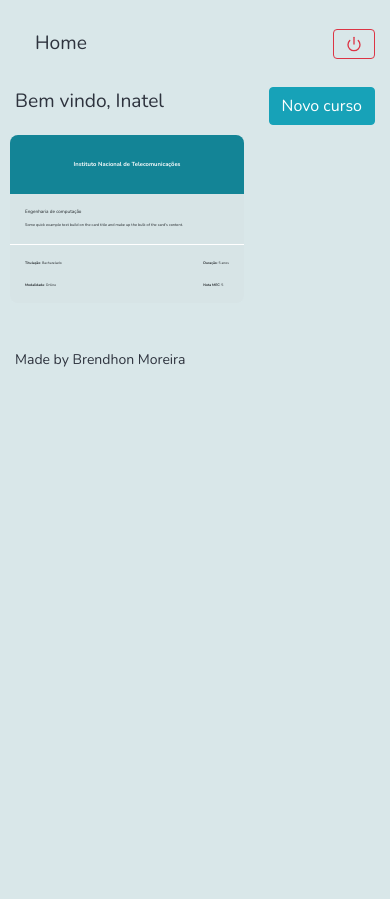
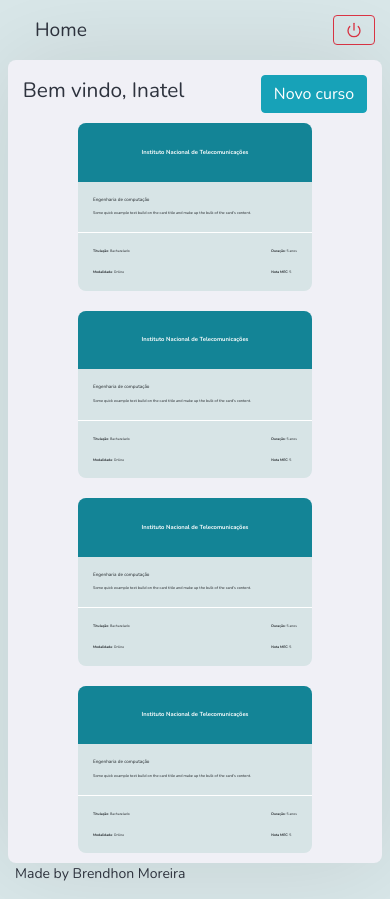
Before and after one commit to Brendhon/SearchFacul_Web, a React (Create React App) app: page /profile in a window 390 px wide. Before the commit the page ends 844 px from the top, so only its background shows below. Built offline with nearby package versions, Linux system fonts and the light colour scheme.

Commit message:
add: responsivity in Profile

```diff
--- a/src/pages/Profile/index.jsx
+++ b/src/pages/Profile/index.jsx
@@ -10,15 +10,26 @@ const Profile = _ =>
 
     <div className='profile-container'>
 
-        <Header authenticated/>
+        <Header authenticated />
 
-        <div className="container">
-            <span >Bem vindo, Inatel</span>
-            <Link className="btn btn-info" to="/course/create">Novo curso</Link>
+        <div className="profile-main box">
+
+            <div className="profile-container-top">
+                <span >Bem vindo, Inatel</span>
+                <Link className="btn btn-info" to="/course/create">Novo curso</Link>
+            </div>
+
+            <div className="profile-container-card">
+                <div className="profile-list-card">
+                    <Card />
+                    <Card />
+                    <Card />
+                    <Card />
+                </div>
+            </div>
+
         </div>
 
-
-        <Card />
         <Footer />
 
     </div>
--- a/src/pages/Profile/styles.css
+++ b/src/pages/Profile/styles.css
@@ -4,9 +4,47 @@
     height: 100vh;
 }
 
-.profile-container .container {
+.profile-container .profile-main {
+    display: flex;
+    flex-direction: column;
+    flex: 0.8;
+}
+
+.profile-container .profile-main .profile-container-top {
     display: flex;
     justify-content: space-between;
-    font-size: 1.2rem;
+    font-size: 1.3rem;
     color: var(--c-dark);
+    padding: 15px 15px 0px 15px;
 }
+
+.profile-container .profile-main .profile-container-card {
+    display: flex;
+    justify-content: space-around;
+}
+
+.profile-container .profile-main .profile-container-card .profile-list-card {
+    display: grid;
+    grid-template-columns: 1fr 1fr 1fr 1fr;
+}
+
+@media(max-width: 1024px) {
+
+    .profile-container .profile-main .profile-container-card .profile-list-card {
+        grid-template-columns: 1fr 1fr 1fr;
+    }
+}
+
+@media(max-width: 768px) {
+
+    .profile-container .profile-main .profile-container-card .profile-list-card {
+        grid-template-columns: 1fr 1fr;
+    }
+}
+
+@media(max-width: 425px) {
+
+    .profile-container .profile-main .profile-container-card .profile-list-card {
+        grid-template-columns: 1fr;
+    }
+}
```
